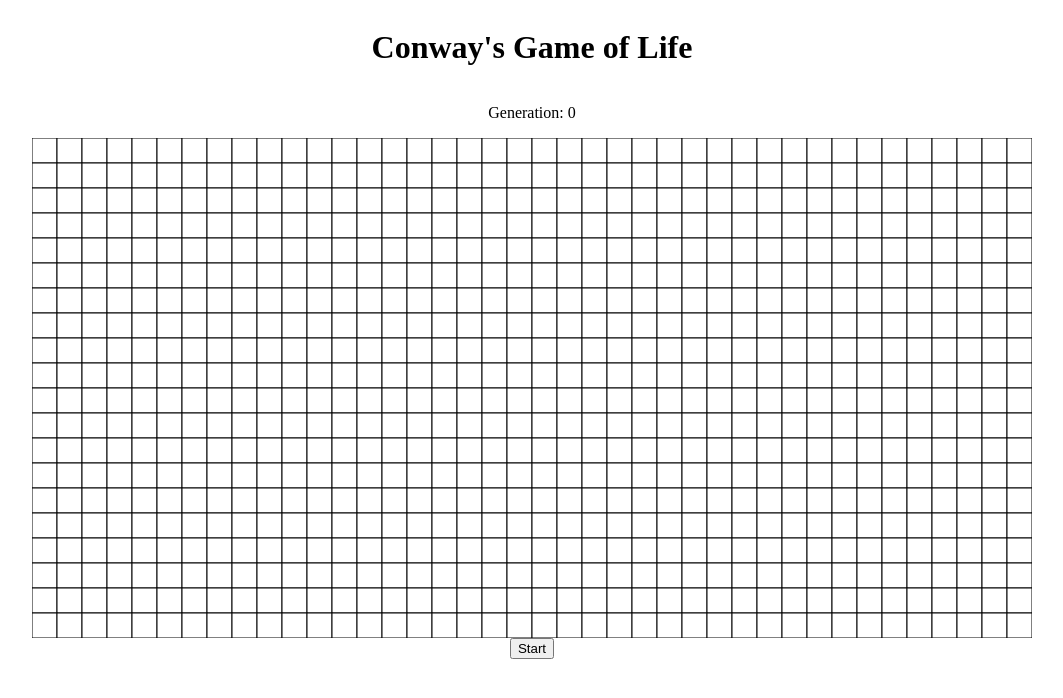
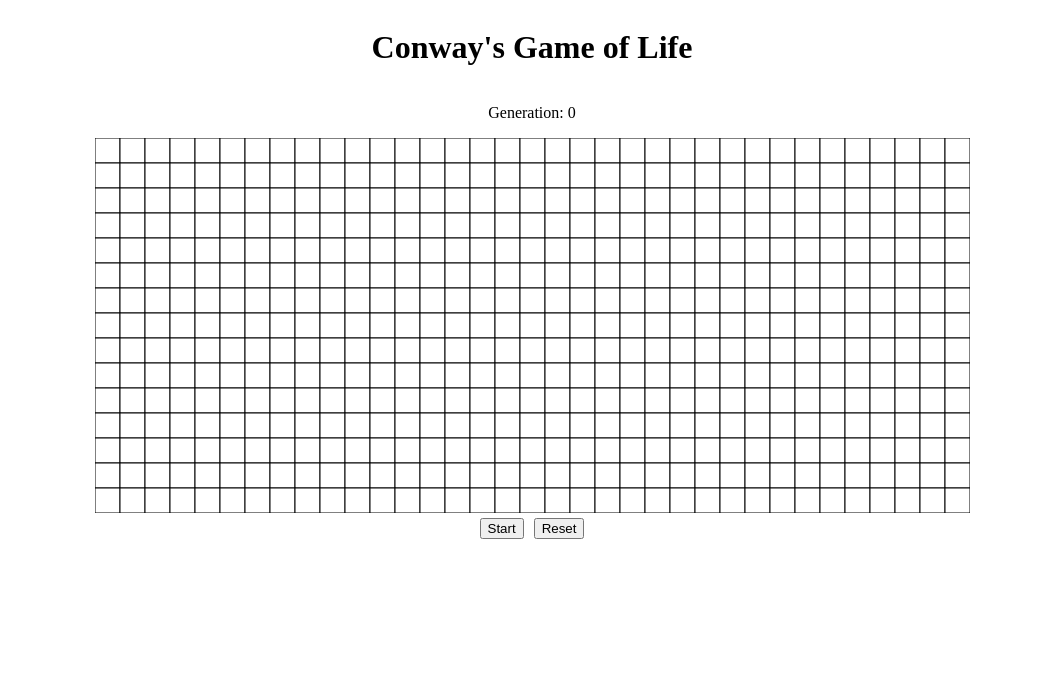
Before and after one commit to joonajuusti/game-of-life, a React app: page / in a window 1280 px wide. Shown: the top 698 px of the page, without its empty margins (108-1171 px from the left). Built offline with nearby package versions, Linux system fonts and the light colour scheme; the HTML template or start-up script is replaced by a standard one.

Commit message:
Add BoardController as App's child

```diff
--- a/src/App.js
+++ b/src/App.js
@@ -1,10 +1,11 @@
 import React from 'react'
 import Board from './Board'
+import BoardController from './BoardController'
 import { calculateNextGeneration } from './BoardHelper'
 import _ from 'lodash'
 
-const boardWidthInCells = 40
-const boardHeightInCells = 20
+const boardWidthInCells = 35
+const boardHeightInCells = 15
 const cellSideLength = 25
 
 const divStyle = {
@@ -88,6 +89,16 @@ class App extends React.Component {
     return true
   }
 
+  resetBoard = () => {
+    const { cellAliveStatuses, simulationOn } = this.state
+    this.setState({
+      liveCellPoints: [],
+      cellAliveStatuses: cellAliveStatuses.map(isAlive => false),
+      simulationOn: false,
+      generation: 0
+    })
+  }
+
   render() {
     const { cellAliveStatuses, simulationOn, generation } = this.state
     return(
@@ -101,7 +112,11 @@ class App extends React.Component {
           boardHeightInCells={boardHeightInCells}
           cellSideLength={cellSideLength}
         />
-        <button onClick={this.toggleSimulation}>{simulationOn ? 'Stop' : 'Start'}</button>
+        <BoardController
+          toggleSimulation={this.toggleSimulation}
+          resetBoard={this.resetBoard}
+          simulationOn={simulationOn}
+        />
       </div>
     )
   }
```
